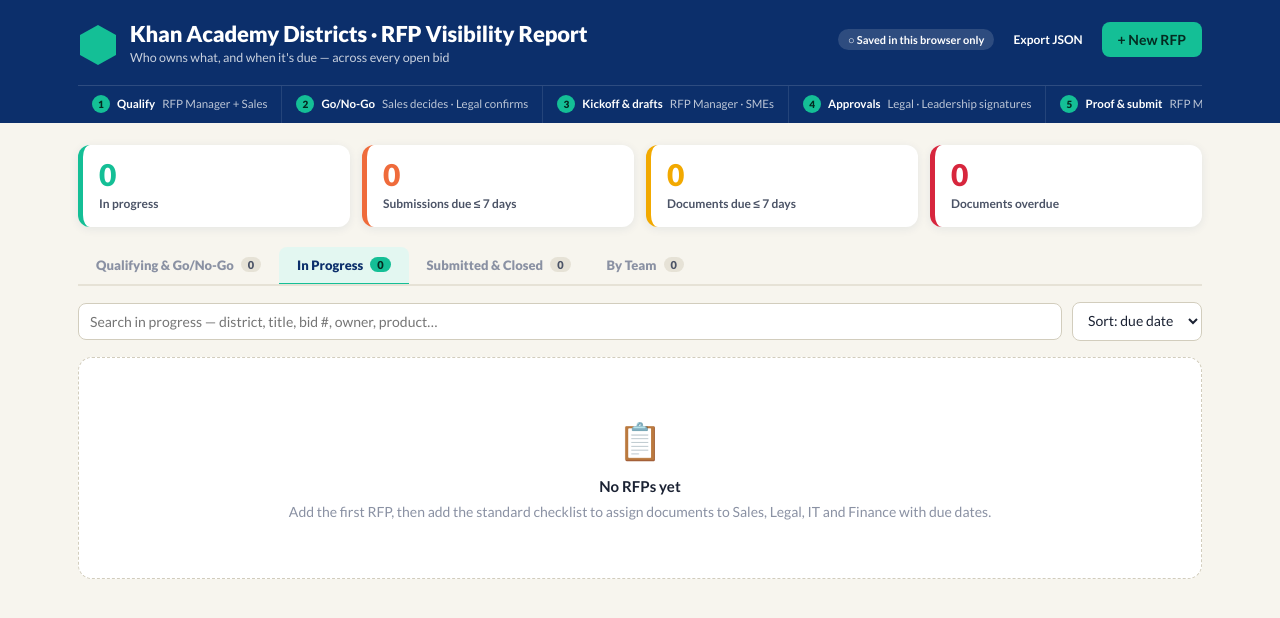
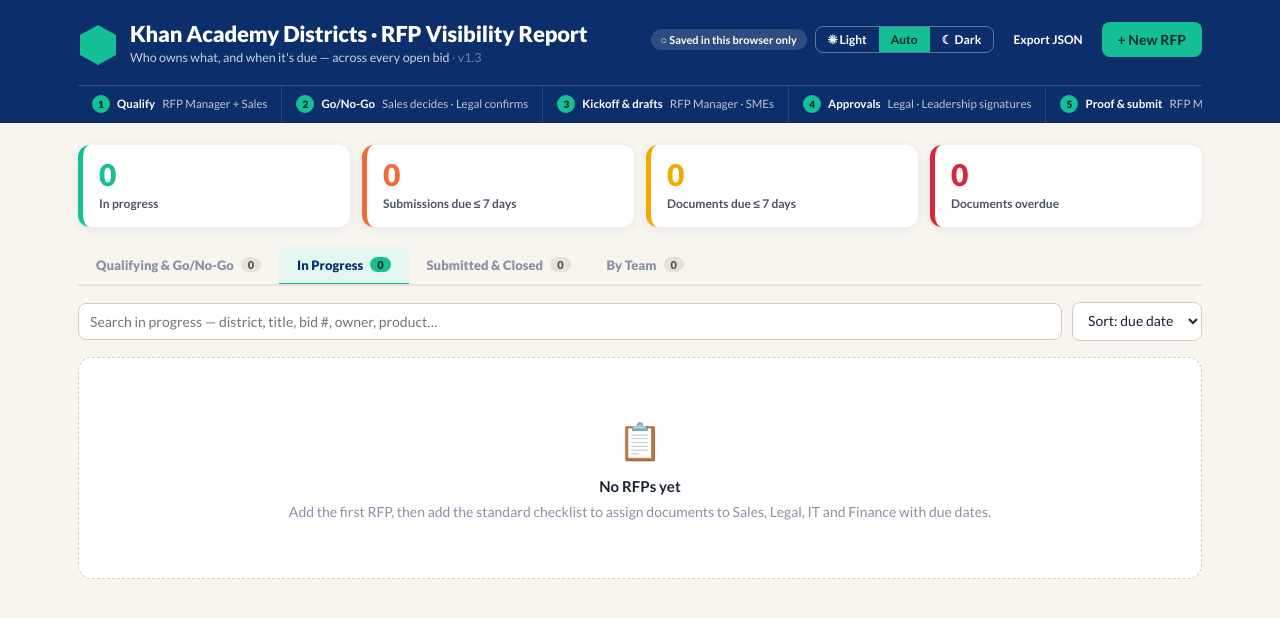
Before and after one commit to shaniceduncan555/Khan_RFP_VR, a plain HTML site: page khan-rfp-tracker.html in a window 1280 px wide. Drawn offline with nearby package versions, Linux system fonts and the light colour scheme.

Commit message:
Add files via upload

```diff
--- a/khan-rfp-tracker.html
+++ b/khan-rfp-tracker.html
@@ -226,6 +226,11 @@
 (function(){
 const { useState, useEffect, useMemo, useRef, useCallback, Fragment } = React;
 const html = htm.bind(React.createElement);
+const APP_VERSION = "1.3";
+const THEME_KEY = "ka-rfp-theme";
+function readTheme(){ try{ return localStorage.getItem(THEME_KEY)||"auto"; }catch(e){ return "auto"; } }
+function applyTheme(t){ const el=document.documentElement; if(t==="auto") el.removeAttribute("data-theme"); else el.setAttribute("data-theme",t); try{ localStorage.setItem(THEME_KEY,t); }catch(e){} }
+applyTheme(readTheme());
 
 /* ───────── Reference data (Khan Academy District RFx process) ───────── */
 const TEAMS = {
@@ -725,6 +730,7 @@
   const [viewId,setViewId]=useState(null);
   const [editing,setEditing]=useState(null);     // null | "new" | rfp
   const [toastMsg,setToastMsg]=useState("");
+  const [theme,setTheme]=useState(readTheme());
   const dbRef=useRef(null); const dlRef=useRef(null);
   const toast=useCallback(m=>{ setToastMsg(m); setTimeout(()=>setToastMsg(""),2200); },[]);
 
@@ -776,10 +782,11 @@
       <div class="hdr-top">
         <div class="brand">
           <svg class="hex" viewBox="0 0 40 44" aria-hidden="true"><path d="M20 2 L38 12 L38 32 L20 42 L2 32 L2 12 Z" fill="#14BF96"/></svg>
-          <div><h1>Khan Academy Districts · RFP Visibility Report</h1><p>Who owns what, and when it's due — across every open bid</p></div>
+          <div><h1>Khan Academy Districts · RFP Visibility Report</h1><p>Who owns what, and when it's due — across every open bid <span style=${{opacity:.5}}>· v${APP_VERSION}</span></p></div>
         </div>
         <div class="hdr-actions">
           <${Pill} bg=${storeMode==="db"?"rgba(20,191,150,.25)":"rgba(255,255,255,.14)"} color="#fff">${storeMode==="db"?"● Shared live data":"○ Saved in this browser only"}<//>
+          <div class="seg" style=${{borderColor:"rgba(255,255,255,.35)"}} title="Color mode">${[["light","☀ Light"],["auto","Auto"],["dark","☾ Dark"]].map(([k,l])=>html`<button key=${k} class=${theme===k?"on":""} style=${theme===k?{background:"var(--green)",color:"#042A20"}:{color:"#fff"}} onClick=${()=>{setTheme(k);applyTheme(k);}}>${l}</button>`)}</div>
           <button class="btn ghost small" style=${{color:"#fff"}} onClick=${exportJson}>Export JSON</button>
           ${canWrite&&html`<button class="btn green" onClick=${()=>setEditing("new")}>+ New RFP</button>`}
         </div>
```
